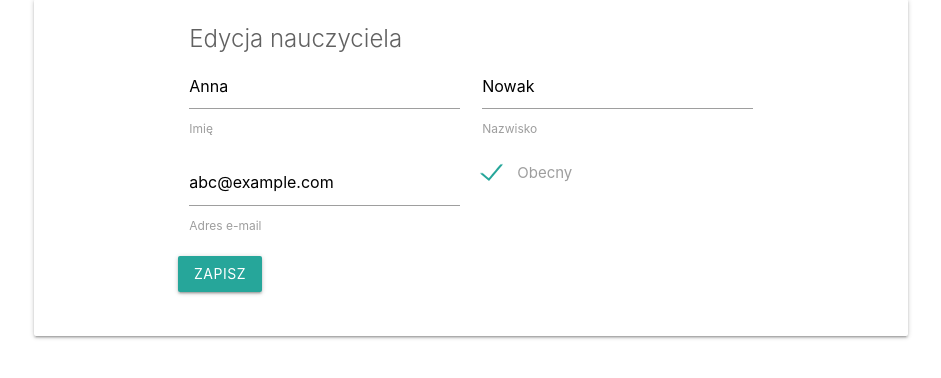
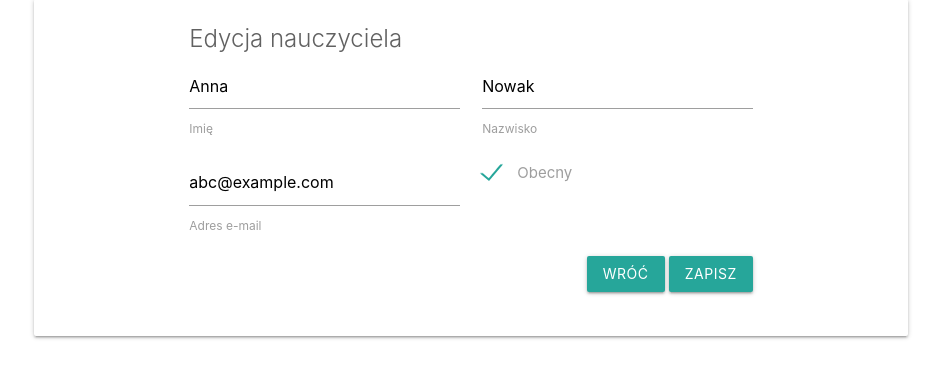
Before and after one commit to szkarpinski/staszic-zapisy, a Flask app: page /admin/nauczyciel/1 in a window 1280 px wide. Shown: the part 87-465 px from the top of the page, without its empty margins (169-1110 px from the left). Run offline with Flask 2, Linux system fonts and the light colour scheme; the visitor is signed in with stand-in values (Sample User, id 1); data comes from the database, SQL or seed files in the repository; data that the repository does not hold is empty.

Commit message:
back button added

```diff
--- a/main/templates/admin/nauczyciel.html
+++ b/main/templates/admin/nauczyciel.html
@@ -38,7 +38,10 @@
                              </div>
                          </div>
                          <div class="row">
-                             <input type="submit" class="btn" value="Zapisz"/>
+                             <div class="col s6 offset-s6 right-align">
+                                <a class="btn" href="/admin">Wróć</a>
+                                <input type="submit" class="btn" value="Zapisz"/>
+                             </div>
                          </div>
                      </form>
                  </div>
```
